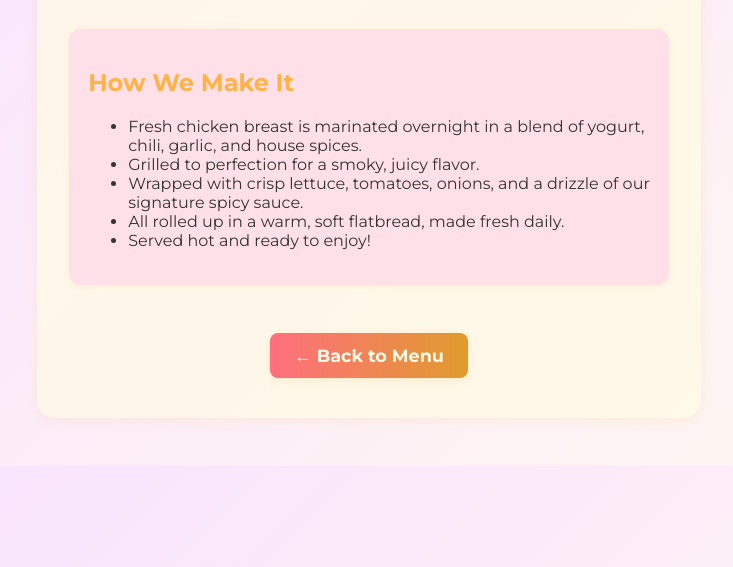
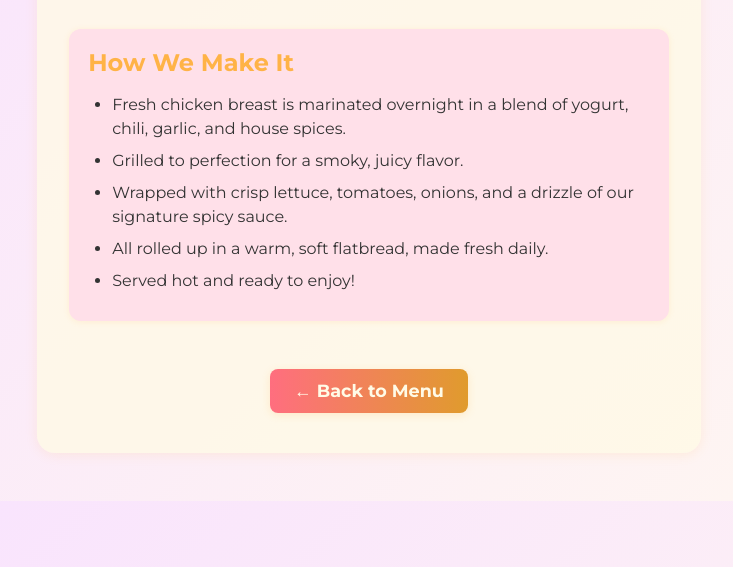
Before and after one commit to KomiChaan/Antartican-Food-Stall-Website, a plain HTML site: page spicy-chicken-wrap.html in a window 1280 px wide. Shown: the part 233-800 px from the top of the page, without its empty margins (271-1004 px from the left). Drawn offline with Linux system fonts and the light colour scheme.

Commit message:
Update spicy-chicken-wrap.html

```diff
--- a/spicy-chicken-wrap.html
+++ b/spicy-chicken-wrap.html
@@ -2,63 +2,13 @@
 <html lang="en">
 <head>
   <meta charset="UTF-8">
+  <meta name="viewport" content="width=device-width, initial-scale=1.0">
+  <meta name="description" content="Details about our Spicy Chicken Wrap - juicy grilled chicken with signature spicy sauce.">
   <title>Spicy Chicken Wrap - Antartican Co Food Stall</title>
   <link href="https://fonts.googleapis.com/css?family=Montserrat:700,400&display=swap" rel="stylesheet">
-  <style>
-    body {
-      margin: 0;
-      font-family: 'Montserrat', sans-serif;
-      background: linear-gradient(135deg, #f8e1ff 0%, #fff8f0 100%);
-      color: #333;
-    }
-    .container {
-      max-width: 600px;
-      margin: 3rem auto;
-      background: #fffbe7cc;
-      border-radius: 18px;
-      box-shadow: 0 2px 12px #ffb34722;
-      padding: 2.5rem 2rem;
-      text-align: center;
-    }
-    h1 {
-      color: #ff6e7f;
-      margin-bottom: 1.2rem;
-      text-shadow: 0 2px 8px #ffb34755;
-    }
-    .desc {
-      font-size: 1.15rem;
-      color: #6d4c41;
-      margin-bottom: 2rem;
-      line-height: 1.7;
-    }
-    .how {
-      background: #ffe0e9;
-      border-radius: 12px;
-      padding: 1.2rem;
-      margin-bottom: 2rem;
-      color: #333;
-      box-shadow: 0 1px 6px #ffb34722;
-      text-align: left;
-    }
-    .back-btn {
-      display: inline-block;
-      padding: 0.7rem 1.5rem;
-      background: linear-gradient(90deg, #ff6e7f 0%, #e09b2d 100%);
-      color: #fffbe7;
-      border: none;
-      border-radius: 8px;
-      font-size: 1.1rem;
-      font-weight: bold;
-      text-decoration: none;
-      box-shadow: 0 2px 8px #ffb34733;
-      transition: background 0.2s;
-      margin-top: 1rem;
-    }
-    .back-btn:hover {
-      background: linear-gradient(90deg, #e09b2d 0%, #ff6e7f 100%);
-      color: #fff;
-    }
-  </style>
+  <!-- Link to the external stylesheet -->
+  <link rel="stylesheet" href="style.css">
+  <!-- Remove the <style> block -->
 </head>
 <body>
   <div class="container">
@@ -67,7 +17,8 @@
       Juicy grilled chicken, fresh veggies, and our signature spicy sauce wrapped in a warm flatbread. A burst of flavor in every bite!
     </div>
     <div class="how">
-      <h2 style="color:#ffb347;">How We Make It</h2>
+      <!-- Removed inline style here -->
+      <h2>How We Make It</h2>
       <ul>
         <li>Fresh chicken breast is marinated overnight in a blend of yogurt, chili, garlic, and house spices.</li>
         <li>Grilled to perfection for a smoky, juicy flavor.</li>
@@ -76,7 +27,8 @@
         <li>Served hot and ready to enjoy!</li>
       </ul>
     </div>
-    <a href="Antartican.html" class="back-btn">&larr; Back to Menu</a>
+    <!-- Updated href to index.html -->
+    <a href="index.html" class="back-btn">← Back to Menu</a>
   </div>
 </body>
 </html>
```
